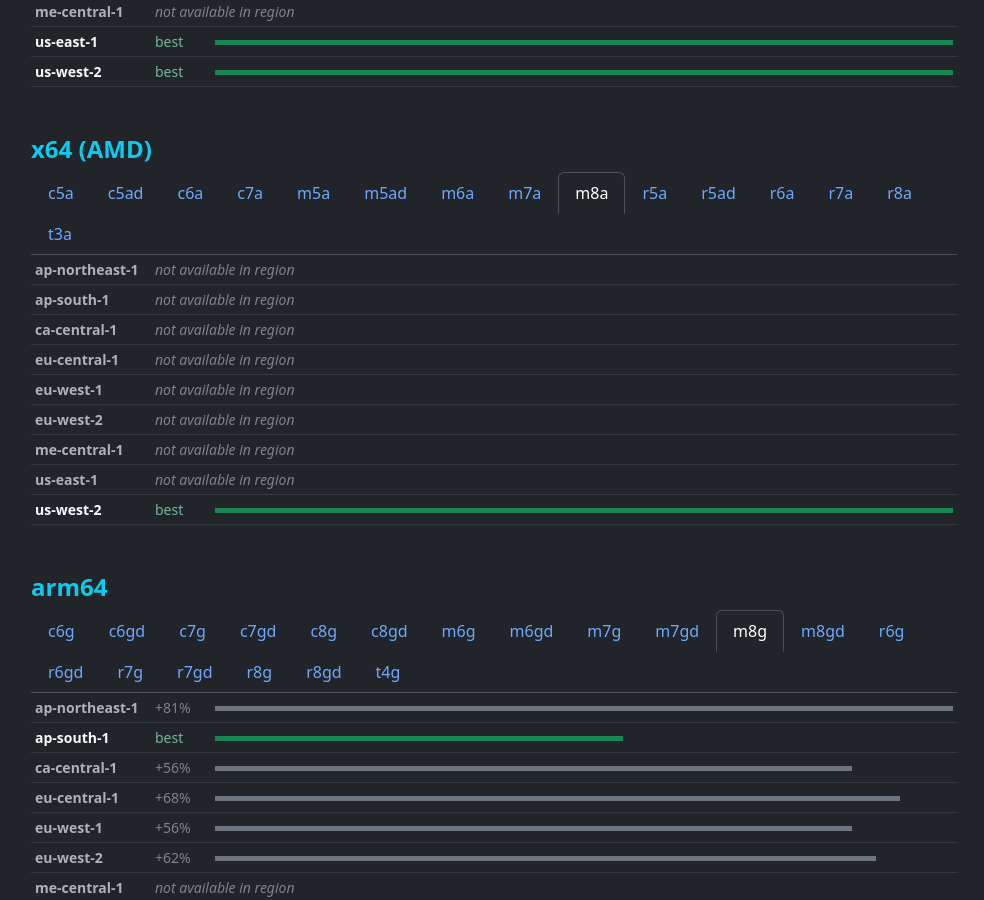
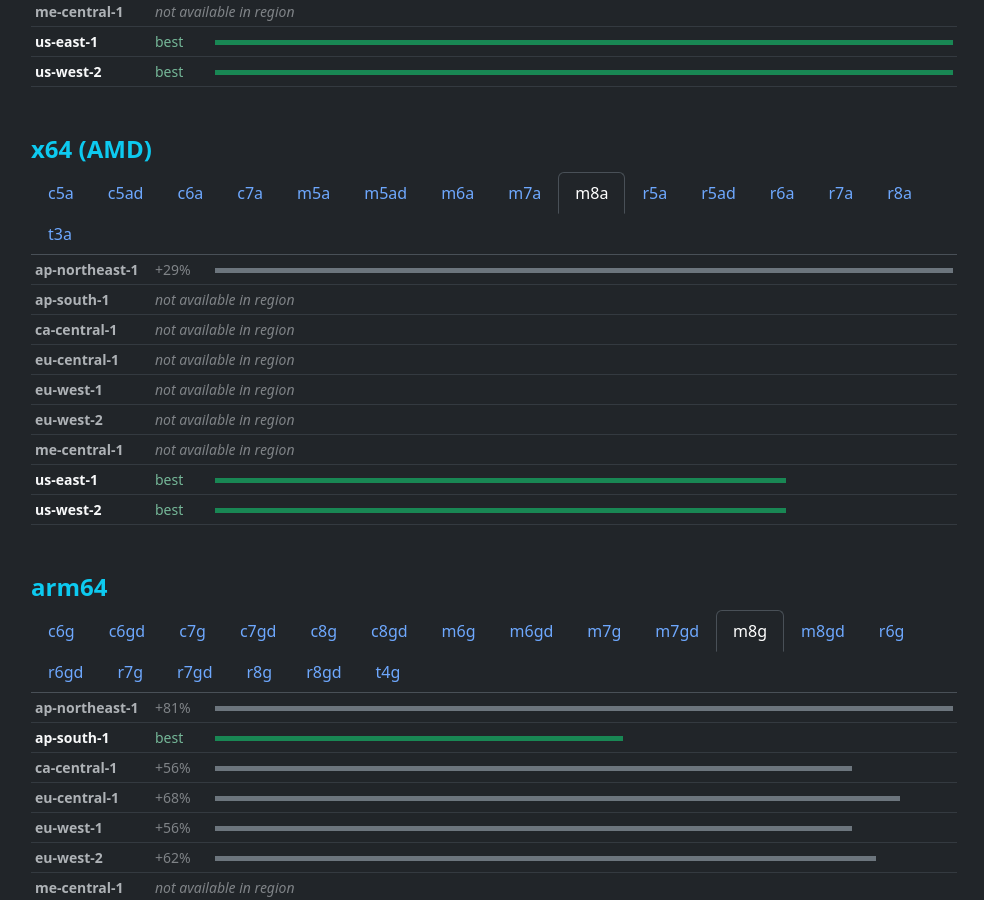
Before and after one commit to sprinters-sh/sprinters.sh, a Jekyll site: the page built from docs/aws-regions.md, in a window 1280 px wide and 900 px high, scrolled down 1201 px. Shown: the whole window, without its empty margins (241-1225 px from the left). Built offline with Jekyll 4.4.1, drawn with Linux system fonts in a browser that asks for light colours.

Commit message:
Updated regional support

```diff
--- a/docs/aws-regions.md
+++ b/docs/aws-regions.md
@@ -63,7 +63,7 @@
     {% include instance-price.html active="false" family="c6i" ap-northeast-1="0.0535" ap-south-1="0.0425" ca-central-1="0.0465" eu-central-1="0.0485" eu-west-1="0.0456" eu-west-2="0.0505" me-central-1="0" us-east-1="0.0425" us-west-2="0.0425" %}
     {% include instance-price.html active="false" family="c6id" ap-northeast-1="0.06405" ap-south-1="0" ca-central-1="0.05565" eu-central-1="0.058275" eu-west-1="0.057225" eu-west-2="0.060375" me-central-1="0" us-east-1="0.0504" us-west-2="0.0504" %}
     {% include instance-price.html active="false" family="c7i" ap-northeast-1="0.056175" ap-south-1="0.044625" ca-central-1="0.048825" eu-central-1="0.050925" eu-west-1="0.04788" eu-west-2="0.053025" me-central-1="0.053625" us-east-1="0.044625" us-west-2="0.044625" %}
-    {% include instance-price.html active="false" family="c7i-flex" ap-northeast-1="0.053365" ap-south-1="0.042395" ca-central-1="0.046385" eu-central-1="0.04838" eu-west-1="0.045485" eu-west-2="0.050375" me-central-1="0" us-east-1="0.042395" us-west-2="0.042395" %}
+    {% include instance-price.html active="false" family="c7i-flex" ap-northeast-1="0.053365" ap-south-1="0.042395" ca-central-1="0.046385" eu-central-1="0.04838" eu-west-1="0.045485" eu-west-2="0.050375" me-central-1="0.050945" us-east-1="0.042395" us-west-2="0.042395" %}
     {% include instance-price.html active="false" family="c8i" ap-northeast-1="0" ap-south-1="0" ca-central-1="0" eu-central-1="0" eu-west-1="0" eu-west-2="0" me-central-1="0" us-east-1="0.046855" us-west-2="0.046855" %}
     {% include instance-price.html active="false" family="c8i-flex" ap-northeast-1="0" ap-south-1="0" ca-central-1="0" eu-central-1="0" eu-west-1="0" eu-west-2="0" me-central-1="0" us-east-1="0.04451" us-west-2="0.04451" %}
     {% include instance-price.html active="false" family="m5" ap-northeast-1="0.062" ap-south-1="0.0505" ca-central-1="0.0535" eu-central-1="0.0575" eu-west-1="0.0535" eu-west-2="0.0555" me-central-1="0.059" us-east-1="0.048" us-west-2="0.048" %}
@@ -113,7 +113,7 @@
     {% include instance-price.html active="false" family="m5ad" ap-northeast-1="0.067" ap-south-1="0.0335" ca-central-1="0.0575" eu-central-1="0.0625" eu-west-1="0.0575" eu-west-2="0.06" me-central-1="0" us-east-1="0.0515" us-west-2="0.0515" %}
     {% include instance-price.html active="false" family="m6a" ap-northeast-1="0.0558" ap-south-1="0.027775" ca-central-1="0.04815" eu-central-1="0.05175" eu-west-1="0.04815" eu-west-2="0.04995" me-central-1="0" us-east-1="0.0432" us-west-2="0.0432" %}
     {% include instance-price.html active="false" family="m7a" ap-northeast-1="0.074865" ap-south-1="0" ca-central-1="0" eu-central-1="0.06943" eu-west-1="0.0646" eu-west-2="0" me-central-1="0" us-east-1="0.05796" us-west-2="0.05796" %}
-    {% include instance-price.html active="true" family="m8a" ap-northeast-1="0" ap-south-1="0" ca-central-1="0" eu-central-1="0" eu-west-1="0" eu-west-2="0" me-central-1="0" us-east-1="0" us-west-2="0.06086" %}
+    {% include instance-price.html active="true" family="m8a" ap-northeast-1="0.07861" ap-south-1="0" ca-central-1="0" eu-central-1="0" eu-west-1="0" eu-west-2="0" me-central-1="0" us-east-1="0.06086" us-west-2="0.06086" %}
     {% include instance-price.html active="false" family="r5a" ap-northeast-1="0.0685" ap-south-1="0.036" ca-central-1="0.062" eu-central-1="0.0685" eu-west-1="0.0635" eu-west-2="0.0665" me-central-1="0" us-east-1="0.0565" us-west-2="0.0565" %}
     {% include instance-price.html active="false" family="r5ad" ap-northeast-1="0.0795" ap-south-1="0.0415" ca-central-1="0.072" eu-central-1="0.079" eu-west-1="0.073" eu-west-2="0.077" me-central-1="0" us-east-1="0.0655" us-west-2="0.0655" %}
     {% include instance-price.html active="false" family="r6a" ap-northeast-1="0.0684" ap-south-1="0.03575" ca-central-1="0.0621" eu-central-1="0.0684" eu-west-1="0.06345" eu-west-2="0" me-central-1="0" us-east-1="0.0567" us-west-2="0.0567" %}
@@ -152,7 +152,7 @@
     {% include instance-price.html active="false" family="c7g" ap-northeast-1="0.0455" ap-south-1="0.02455" ca-central-1="0.03955" eu-central-1="0.04125" eu-west-1="0.03875" eu-west-2="0.04295" me-central-1="0" us-east-1="0.03625" us-west-2="0.03625" %}
     {% include instance-price.html active="false" family="c7gd" ap-northeast-1="0.05765" ap-south-1="0.0288" ca-central-1="0.0501" eu-central-1="0.05245" eu-west-1="0.0515" eu-west-2="0.05435" me-central-1="0" us-east-1="0.04535" us-west-2="0.04535" %}
     {% include instance-price.html active="false" family="c8g" ap-northeast-1="0.05003" ap-south-1="0.02699" ca-central-1="0.04348" eu-central-1="0.04535" eu-west-1="0.04264" eu-west-2="0.04722" me-central-1="0" us-east-1="0.03988" us-west-2="0.03988" %}
-    {% include instance-price.html active="false" family="c8gd" ap-northeast-1="0.06226" ap-south-1="0" ca-central-1="0" eu-central-1="0.05665" eu-west-1="0.05562" eu-west-2="0" me-central-1="0" us-east-1="0.04899" us-west-2="0.04899" %}
+    {% include instance-price.html active="false" family="c8gd" ap-northeast-1="0.06226" ap-south-1="0" ca-central-1="0.05409" eu-central-1="0.05665" eu-west-1="0.05562" eu-west-2="0.05868" me-central-1="0" us-east-1="0.04899" us-west-2="0.04899" %}
     {% include instance-price.html active="false" family="m6g" ap-northeast-1="0.0495" ap-south-1="0.0253" ca-central-1="0.0428" eu-central-1="0.046" eu-west-1="0.043" eu-west-2="0.0444" me-central-1="0.0473" us-east-1="0.0385" us-west-2="0.0385" %}
     {% include instance-price.html active="false" family="m6gd" ap-northeast-1="0.0585" ap-south-1="0.0302" ca-central-1="0.0504" eu-central-1="0.0545" eu-west-1="0.0504" eu-west-2="0.0524" me-central-1="0.0554" us-east-1="0.0452" us-west-2="0.0452" %}
     {% include instance-price.html active="false" family="m7g" ap-northeast-1="0.0527" ap-south-1="0.02915" ca-central-1="0.0455" eu-central-1="0.0489" eu-west-1="0.0455" eu-west-2="0.0472" me-central-1="0.05" us-east-1="0.0408" us-west-2="0.0408" %}
@@ -164,6 +164,6 @@
     {% include instance-price.html active="false" family="r7g" ap-northeast-1="0.0646" ap-south-1="0.03755" ca-central-1="0.05865" eu-central-1="0.0646" eu-west-1="0.05995" eu-west-2="0.0629" me-central-1="0.0659" us-east-1="0.05355" us-west-2="0.05355" %}
     {% include instance-price.html active="false" family="r7gd" ap-northeast-1="0.0822" ap-south-1="0.044" ca-central-1="0" eu-central-1="0.08175" eu-west-1="0.0756" eu-west-2="0.07985" me-central-1="0.08315" us-east-1="0.06805" us-west-2="0.06805" %}
     {% include instance-price.html active="false" family="r8g" ap-northeast-1="0.07106" ap-south-1="0.04129" ca-central-1="0.06452" eu-central-1="0.07106" eu-west-1="0.06592" eu-west-2="0.06919" me-central-1="0" us-east-1="0.05891" us-west-2="0.05891" %}
-    {% include instance-price.html active="false" family="r8gd" ap-northeast-1="0.08879" ap-south-1="0" ca-central-1="0.08062" eu-central-1="0.08828" eu-west-1="0.08165" eu-west-2="0" me-central-1="0" us-east-1="0.07348" us-west-2="0.07348" %}
+    {% include instance-price.html active="false" family="r8gd" ap-northeast-1="0.08879" ap-south-1="0" ca-central-1="0.08062" eu-central-1="0.08828" eu-west-1="0.08165" eu-west-2="0.08624" me-central-1="0" us-east-1="0.07348" us-west-2="0.07348" %}
     {% include instance-price.html active="false" family="t4g" ap-northeast-1="0.0432" ap-south-1="0.0224" ca-central-1="0.0368" eu-central-1="0.0384" eu-west-1="0.0368" eu-west-2="0.0376" me-central-1="0.0408" us-east-1="0.0336" us-west-2="0.0336" %}
 </div>
```
